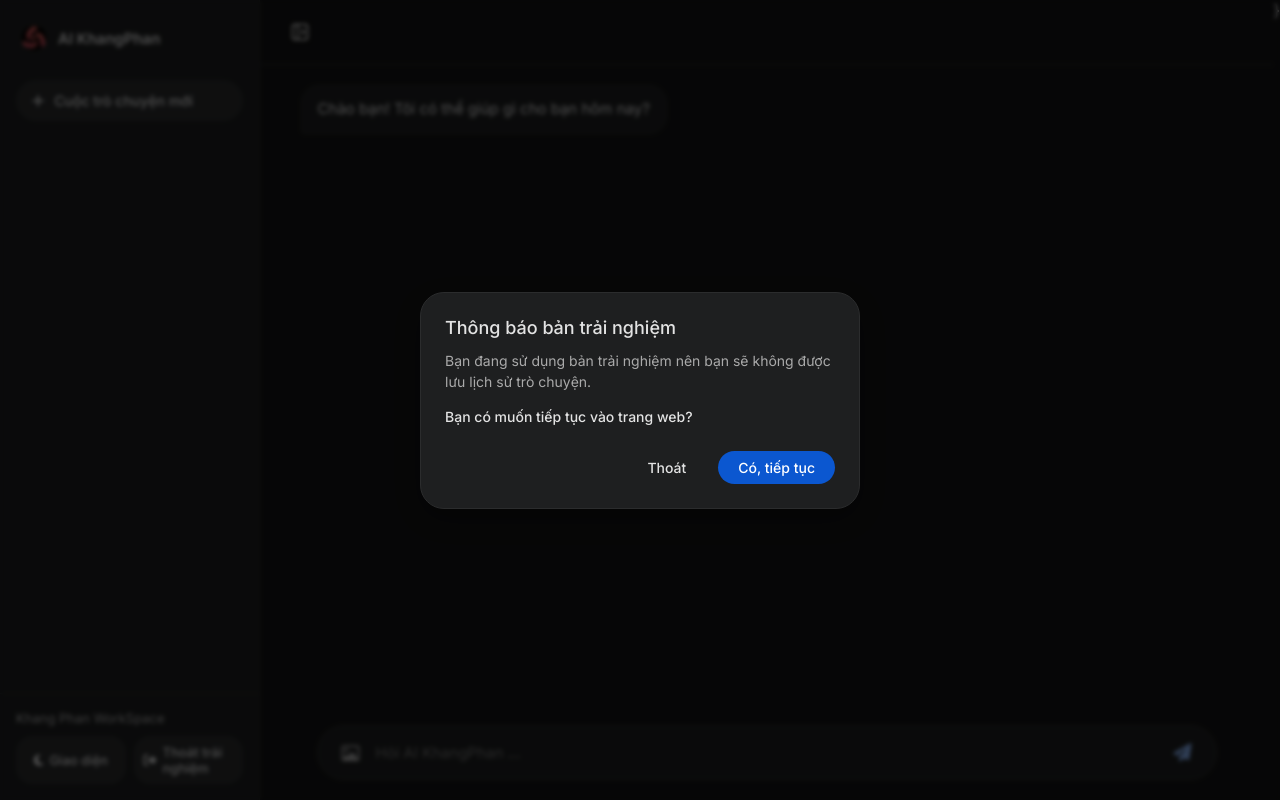
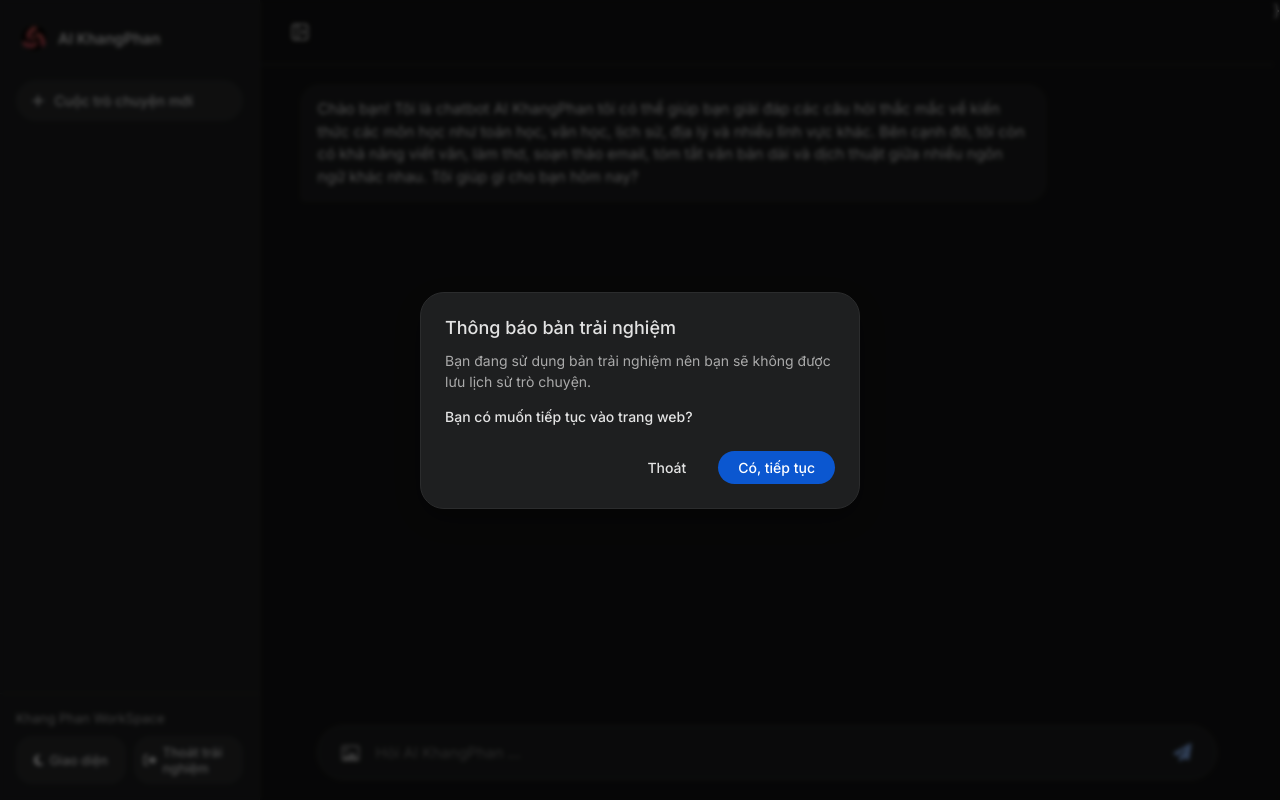
Before and after one commit to phan69923-del/AI-Khang-Phan, a Flask app: page / in a window 1280 px wide. Run offline with Flask 3, Linux system fonts and the light colour scheme.

Commit message:
Update index2.html

```diff
--- a/templates/index2.html
+++ b/templates/index2.html
@@ -613,7 +613,8 @@
 
         <div class="chat-messages" id="chatMessages">
             <div class="message bot">
-                Chào bạn! Tôi có thể giúp gì cho bạn hôm nay?
+                Chào bạn! Tôi là chatbot AI KhangPhan tôi có thể giúp bạn giải đáp các câu hỏi thắc mắc về kiến thức các môn học như toán học, văn học, lịch sử, địa lý và nhiều lĩnh vực khác. Bên cạnh đó, tôi còn có khả năng viết văn, làm thơ, soạn thảo email, tóm tắt văn bản dài và dịch thuật giữa nhiều ngôn ngữ khác nhau. Tôi giúp gì cho bạn hôm nay?
+
             </div>
         </div>
 
```
